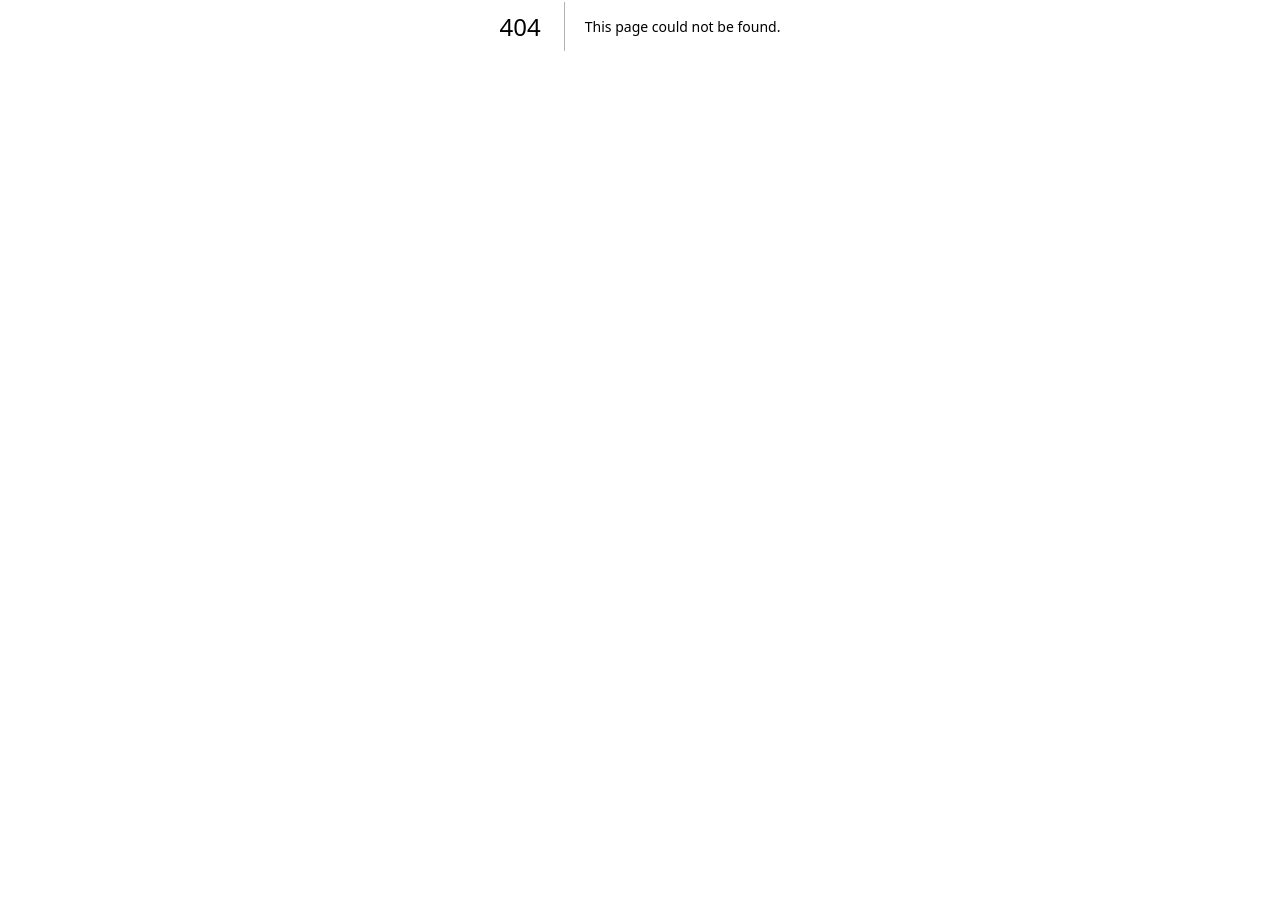
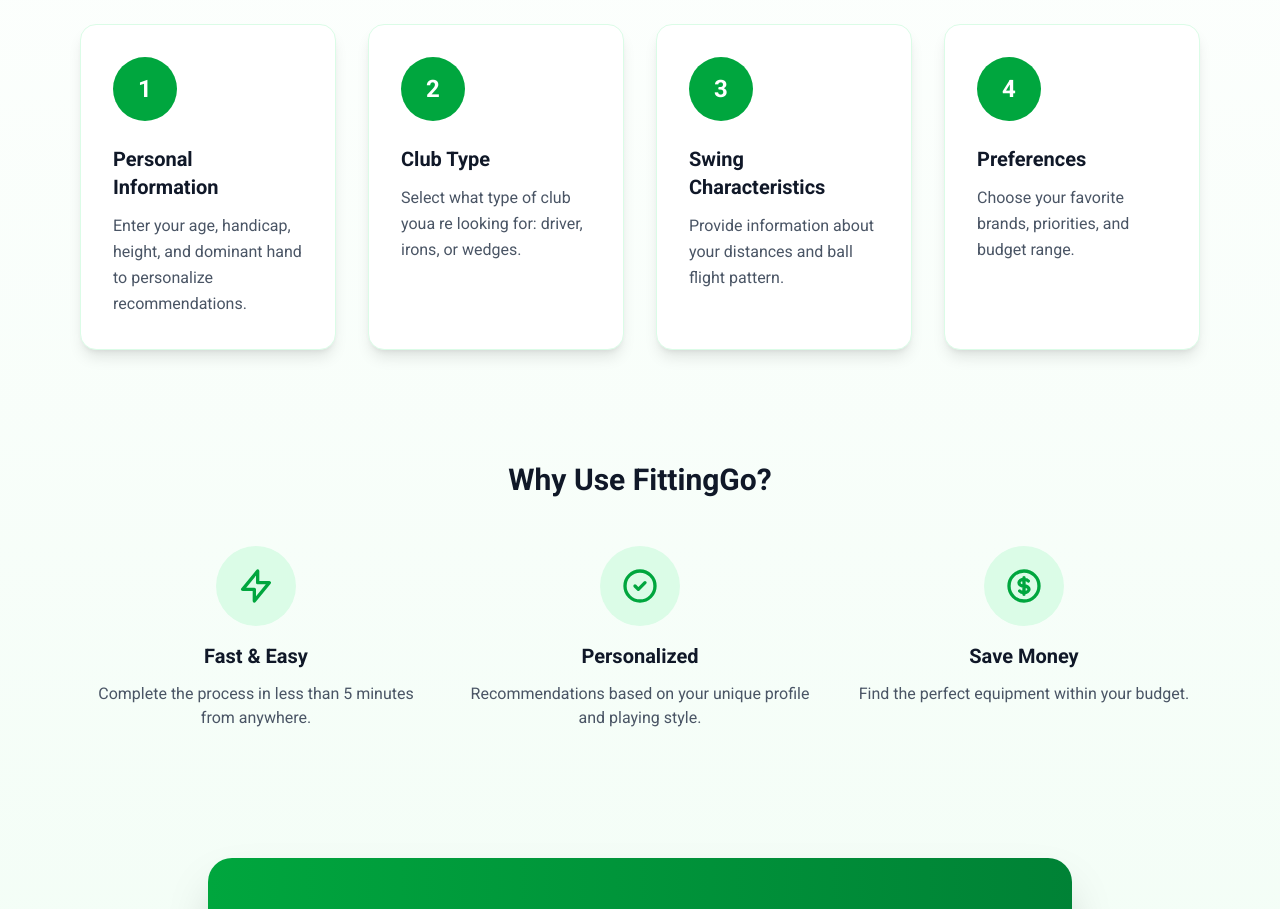
Before and after one commit to LucasBallario/FittingGo, a Next.js app: page /info in a window 1280 px wide. Before the commit this address had no page. Shown: the part 374-1283 px from the top of the page. Before the commit the page ends 800 px from the top, so only its background shows below. Built offline with nearby package versions, Linux system fonts and the light colour scheme.

Commit message:
Finished

```diff
--- a/app/components/Banner.tsx
+++ b/app/components/Banner.tsx
@@ -1,5 +1,6 @@
 import React from 'react'
 import Brands from './Brands'
+import Link from 'next/link'
 export default function banner() {
   const benefits = [
     {
@@ -39,12 +40,18 @@
 
 
       <div className="mt-8 flex justify-center gap-4">
+        <Link href='/fitting'>
         <button className="px-6 py-4 rounded-xl bg-green-700 text-white cursor-pointer hover:opacity-80">
           Start your fitting
         </button>
+        </Link>
+
+        <Link href='/info'>
         <button className="px-6 py-4 rounded-xl border border-slate-300 cursor-pointer hover:opacity-80">
           How it works
         </button>
+        </Link>
+
       </div>
     </div>
 
--- a/app/fitting/components/FittingNav.tsx
+++ b/app/fitting/components/FittingNav.tsx
@@ -2,7 +2,7 @@
 
 export default function FittingNav({disableNext, onNext,onBack, currentStep,totalSteps}) {
   return (
-    <div className='m-6'>
+    <div className=' flex m-6 gap-x-4 text-center justify-center '>
 
       <button className={
           currentStep === 0
--- a/app/fitting/components/StepType.tsx
+++ b/app/fitting/components/StepType.tsx
@@ -1,34 +1,31 @@
-import React from 'react'
+"use client"
 
 export default function StepType({ formData, setFormData }) {
-
- const handleClick = (event) => {
-  setFormData({
-     ...formData,
-    type: event.target.value
- })
-
-
- }
+  const handleClick = (event) => {
+    setFormData({
+      ...formData,
+      type: event.target.value,
+    })
+  }
 
   return (
-    <div className="w-full max-w-3xl mx-auto space-y-8">
+    <div className="w-full max-w-3xl mx-auto space-y-12 pt-20">
       <div className="space-y-2 text-center">
-        <h2 className="text-3xl font-bold text-foreground">Select Club Type</h2>
+        <h2 className="text-3xl font-bold text-foreground ">Select Club Type</h2>
         <p className="text-muted-foreground">Choose the type of club you are looking to fit</p>
       </div>
 
       <div className="grid md:grid-cols-3 gap-6">
         <button
-          className={`group relative p-8 rounded-xl border-2 transition-all ${
+          className={`group relative p-8 rounded-xl transition-all  ${
             formData.type === "driver"
-              ? "border-primary bg-primary/10 shadow-lg shadow-primary/20"
-              : "border-border bg-card hover:border-primary/50 hover:shadow-md"
+              ? "border-[3px] border-primary bg-primary/30 shadow-xl shadow-primary/30"
+              : "border-2 border-border bg-card hover:border-primary/50 hover:shadow-md"
           }`}
           value={"driver"}
           onClick={handleClick}
         >
-          <div className="space-y-4">
+          <div className="space-y-4 cursor-pointer">
             <div className="space-y-1">
               <h3 className="text-xl font-bold text-foreground">Driver</h3>
             </div>
@@ -43,10 +40,10 @@
         </button>
 
         <button
-          className={`group relative p-8 rounded-xl border-2 transition-all ${
+          className={`group relative p-8 rounded-xl transition-all ${
             formData.type === "irons"
-              ? "border-primary bg-primary/10 shadow-lg shadow-primary/20"
-              : "border-border bg-card hover:border-primary/50 hover:shadow-md"
+              ? "border-[3px] border-primary bg-primary/30 shadow-xl shadow-primary/30"
+              : "border-2 border-border bg-card hover:border-primary/50 hover:shadow-md"
           }`}
           value={"irons"}
           onClick={handleClick}
@@ -66,10 +63,10 @@
         </button>
 
         <button
-          className={`group relative p-8 rounded-xl border-2 transition-all ${
+          className={`group relative p-8 rounded-xl transition-all ${
             formData.type === "wedges"
-              ? "border-primary bg-primary/10 shadow-lg shadow-primary/20"
-              : "border-border bg-card hover:border-primary/50 hover:shadow-md"
+              ? "border-[3px] border-primary bg-primary/30 shadow-xl shadow-primary/30"
+              : "border-2 border-border bg-card hover:border-primary/50 hover:shadow-md"
           }`}
           value={"wedges"}
           onClick={handleClick}
@@ -90,5 +87,4 @@
       </div>
     </div>
   )
-
 }
--- a/app/globals.css
+++ b/app/globals.css
@@ -1,8 +1,17 @@
+@import url('https://fonts.googleapis.com/css2?family=Roboto:ital,wght@0,100..900;1,100..900&display=swap');
+
 @import "tailwindcss";
+@tailwind base;
+@tailwind components;
+@tailwind utilities;
+
+
+
 
 
 
 body {
+font-family: "Roboto", sans-serif;
  color: black;
 }
 
--- /dev/null
+++ b/app/info/page.tsx
@@ -0,0 +1,129 @@
+export default function HowItWorks() {
+    return (
+      <div className="min-h-screen bg-gradient-to-b from-white to-green-50">
+        <header className="bg-white border-b border-green-100">
+          <div className="max-w-6xl mx-auto px-4 py-6">
+            <h1 className="text-3xl font-bold">
+              Fitting<span className="text-green-600">Go</span>
+            </h1>
+          </div>
+        </header>
+
+        <section className="max-w-6xl mx-auto px-4 py-16 text-center">
+          <h2 className="text-4xl md:text-5xl font-bold text-gray-900 mb-6">How FittingGo Works</h2>
+          <p className="text-xl text-gray-600 max-w-3xl mx-auto leading-relaxed">
+            Find the perfect golf clubs for your game in just 5 minutes. Our system analyzes your profile and swing
+            characteristics to recommend the ideal equipment for you.
+          </p>
+        </section>
+
+        <section className="max-w-6xl mx-auto px-4 py-12">
+          <div className="grid md:grid-cols-2 lg:grid-cols-4 gap-8">
+            <div className="bg-white rounded-2xl p-8 shadow-lg border border-green-100 hover:shadow-xl transition-shadow">
+              <div className="w-16 h-16 bg-green-600 rounded-full flex items-center justify-center text-white text-2xl font-bold mb-6">
+                1
+              </div>
+              <h3 className="text-xl font-bold text-gray-900 mb-3">Personal Information</h3>
+              <p className="text-gray-600 leading-relaxed">
+                Enter your age, handicap, height, and dominant hand to personalize recommendations.
+              </p>
+            </div>
+
+            <div className="bg-white rounded-2xl p-8 shadow-lg border border-green-100 hover:shadow-xl transition-shadow">
+              <div className="w-16 h-16 bg-green-600 rounded-full flex items-center justify-center text-white text-2xl font-bold mb-6">
+                2
+              </div>
+              <h3 className="text-xl font-bold text-gray-900 mb-3">Club Type</h3>
+              <p className="text-gray-600 leading-relaxed">
+                Select what type of club youa re looking for: driver, irons, or wedges.
+              </p>
+            </div>
+
+            <div className="bg-white rounded-2xl p-8 shadow-lg border border-green-100 hover:shadow-xl transition-shadow">
+              <div className="w-16 h-16 bg-green-600 rounded-full flex items-center justify-center text-white text-2xl font-bold mb-6">
+                3
+              </div>
+              <h3 className="text-xl font-bold text-gray-900 mb-3">Swing Characteristics</h3>
+              <p className="text-gray-600 leading-relaxed">
+                Provide information about your distances and ball flight pattern.
+              </p>
+            </div>
+
+            <div className="bg-white rounded-2xl p-8 shadow-lg border border-green-100 hover:shadow-xl transition-shadow">
+              <div className="w-16 h-16 bg-green-600 rounded-full flex items-center justify-center text-white text-2xl font-bold mb-6">
+                4
+              </div>
+              <h3 className="text-xl font-bold text-gray-900 mb-3">Preferences</h3>
+              <p className="text-gray-600 leading-relaxed">Choose your favorite brands, priorities, and budget range.</p>
+            </div>
+          </div>
+        </section>
+
+        <section className="max-w-6xl mx-auto px-4 py-16">
+          <h2 className="text-3xl font-bold text-center text-gray-900 mb-12">Why Use FittingGo?</h2>
+          <div className="grid md:grid-cols-3 gap-8">
+            <div className="text-center">
+              <div className="w-20 h-20 bg-green-100 rounded-full flex items-center justify-center mx-auto mb-4">
+                <svg className="w-10 h-10 text-green-600" fill="none" stroke="currentColor" viewBox="0 0 24 24">
+                  <path strokeLinecap="round" strokeLinejoin="round" strokeWidth={2} d="M13 10V3L4 14h7v7l9-11h-7z" />
+                </svg>
+              </div>
+              <h3 className="text-xl font-bold text-gray-900 mb-3">Fast & Easy</h3>
+              <p className="text-gray-600">Complete the process in less than 5 minutes from anywhere.</p>
+            </div>
+
+            <div className="text-center">
+              <div className="w-20 h-20 bg-green-100 rounded-full flex items-center justify-center mx-auto mb-4">
+                <svg className="w-10 h-10 text-green-600" fill="none" stroke="currentColor" viewBox="0 0 24 24">
+                  <path
+                    strokeLinecap="round"
+                    strokeLinejoin="round"
+                    strokeWidth={2}
+                    d="M9 12l2 2 4-4m6 2a9 9 0 11-18 0 9 9 0 0118 0z"
+                  />
+                </svg>
+              </div>
+              <h3 className="text-xl font-bold text-gray-900 mb-3">Personalized</h3>
+              <p className="text-gray-600">Recommendations based on your unique profile and playing style.</p>
+            </div>
+
+            <div className="text-center">
+              <div className="w-20 h-20 bg-green-100 rounded-full flex items-center justify-center mx-auto mb-4">
+                <svg className="w-10 h-10 text-green-600" fill="none" stroke="currentColor" viewBox="0 0 24 24">
+                  <path
+                    strokeLinecap="round"
+                    strokeLinejoin="round"
+                    strokeWidth={2}
+                    d="M12 8c-1.657 0-3 .895-3 2s1.343 2 3 2 3 .895 3 2-1.343 2-3 2m0-8c1.11 0 2.08.402 2.599 1M12 8V7m0 1v8m0 0v1m0-1c-1.11 0-2.08-.402-2.599-1M21 12a9 9 0 11-18 0 9 9 0 0118 0z"
+                  />
+                </svg>
+              </div>
+              <h3 className="text-xl font-bold text-gray-900 mb-3">Save Money</h3>
+              <p className="text-gray-600">Find the perfect equipment within your budget.</p>
+            </div>
+          </div>
+        </section>
+
+        <section className="max-w-4xl mx-auto px-4 py-16">
+          <div className="bg-gradient-to-r from-green-600 to-green-700 rounded-3xl p-12 text-center shadow-2xl">
+            <h2 className="text-3xl md:text-4xl font-bold text-white mb-4">Ready to Improve Your Game?</h2>
+            <p className="text-green-50 text-lg mb-8 max-w-2xl mx-auto">
+              Start your personalized fitting now and discover the perfect clubs for you.
+            </p>
+            <a
+              href="/fitting"
+              className="inline-block bg-white text-green-600 font-bold px-8 py-4 rounded-full hover:bg-green-50 transition-colors shadow-lg hover:shadow-xl"
+            >
+              Start Fitting
+            </a>
+          </div>
+        </section>
+
+        <footer className="bg-gray-900 text-white py-8 mt-16">
+          <div className="max-w-6xl mx-auto px-4 text-center">
+            <p className="text-gray-400">© 2025 FittingGo. Find your perfect equipment.</p>
+          </div>
+        </footer>
+      </div>
+    )
+  }
--- /dev/null
+++ b/tailwind.config.js
@@ -0,0 +1,14 @@
+// tailwind.config.js
+module.exports = {
+  content: [
+    "./src/**/*.{js,jsx,ts,tsx}",
+  ],
+  theme: {
+    extend: {
+      fontFamily: {
+        RT: ['Roboto', 'serif'],
+      },
+    },
+  },
+  plugins: [],
+};
```
Also changed, not shown: app/fitting/components/StepHeader.tsx (+7 -1 lines), app/fitting/components/StepPersonal.tsx (line endings or trailing spaces).
